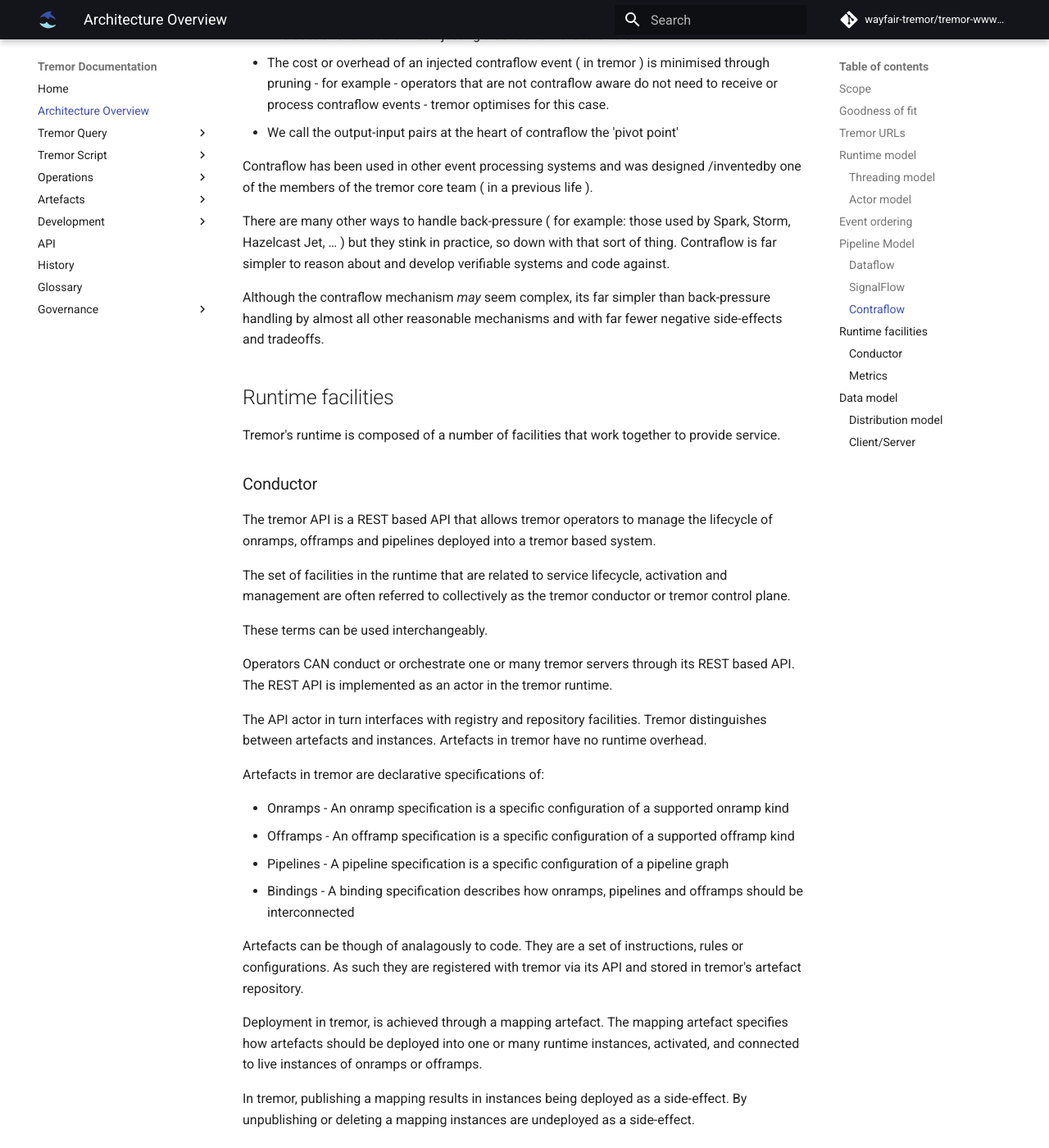
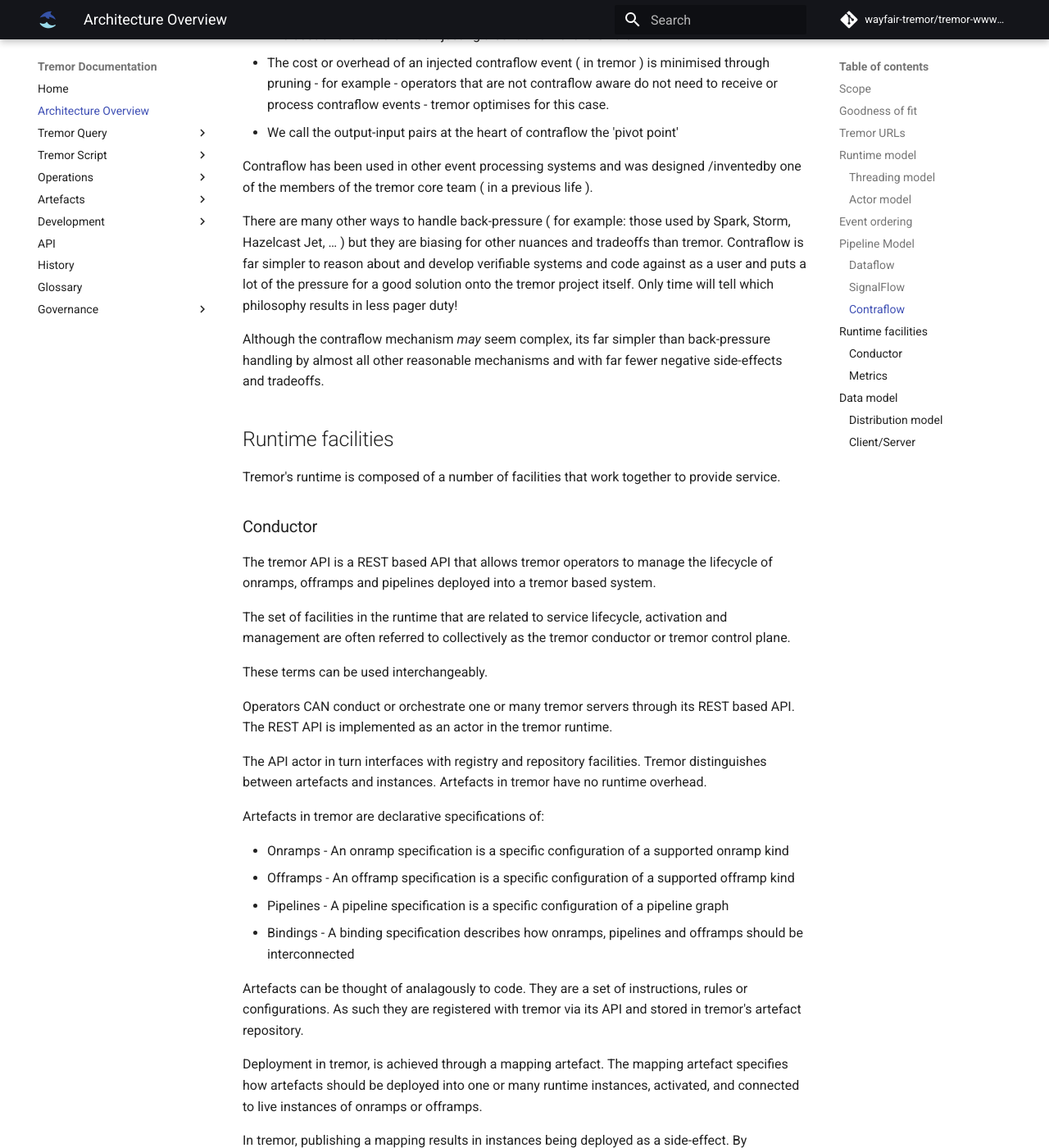
Before and after one commit to tremor-rs/tremor-www-docs, an MkDocs documentation site: the page built from docs/overview.md, in a window 1280 px wide and 1400 px high, scrolled down 5067 px. Shown: the whole window at 82% size. Built offline with MkDocs 1.6.1 and Material for MkDocs 9.7.7, drawn with Linux system fonts in a browser that asks for light colours; comment, search, counter and statistics services are not loaded; old or Windows-style settings are respelled for this version of MkDocs; some of the changed text lies outside the part shown.

Commit message:
Remove snark and rephrase thanks to Can Gencer for pointing out

```diff
--- a/docs/overview.md
+++ b/docs/overview.md
@@ -133,7 +133,8 @@
 
 Contraflow has been used in other event processing systems and was designed /inventedby one of the members of the tremor core team ( in a previous life ).
 
-There are many other ways to handle back-pressure ( for example: those used by Spark, Storm, Hazelcast Jet, … ) but they stink in practice, so down with that sort of thing. Contraflow is far simpler to reason about and develop verifiable systems and code against.
+There are many other ways to handle back-pressure ( for example: those used by Spark, Storm, Hazelcast Jet, … ) but they are biasing for other nuances and tradeoffs than tremor. Contraflow is far simpler to reason about and develop verifiable systems and code against as a user and puts a lot of the pressure for a good solution onto the tremor project itself. Only time will tell
+which philosophy results in less pager duty!
 
 Although the contraflow mechanism *may* seem complex, its far simpler than back-pressure handling by almost all other reasonable mechanisms and with far fewer negative side-effects and tradeoffs.
 
@@ -160,7 +161,7 @@
 - Pipelines - A pipeline specification is a specific configuration of a pipeline graph
 - Bindings - A binding specification describes how onramps, pipelines and offramps should be interconnected
 
-Artefacts can be though of analagously to code. They are a set of instructions, rules or configurations. As such they are registered with tremor via its API and stored in tremor's artefact repository.
+Artefacts can be thought of analagously to code. They are a set of instructions, rules or configurations. As such they are registered with tremor via its API and stored in tremor's artefact repository.
 
 Deployment in tremor, is achieved through a mapping artefact. The mapping artefact specifies how artefacts should be deployed into one or many runtime instances, activated, and connected to live instances of onramps or offramps.
 
@@ -208,4 +209,4 @@
 
 Tremor, in the near future, will add a clustering capability making it a distributed system. Tremor will still support client-server deployments through a 'standalone' mode of clustered operation.
 
-Tremor in 'standalone' mode can be though of as client-server or a 'cluster of one' depending on your own bias or preferences, dear reader.
+Tremor in 'standalone' mode can be thought of as client-server or a 'cluster of one' depending on your own bias or preferences, dear reader.
```
